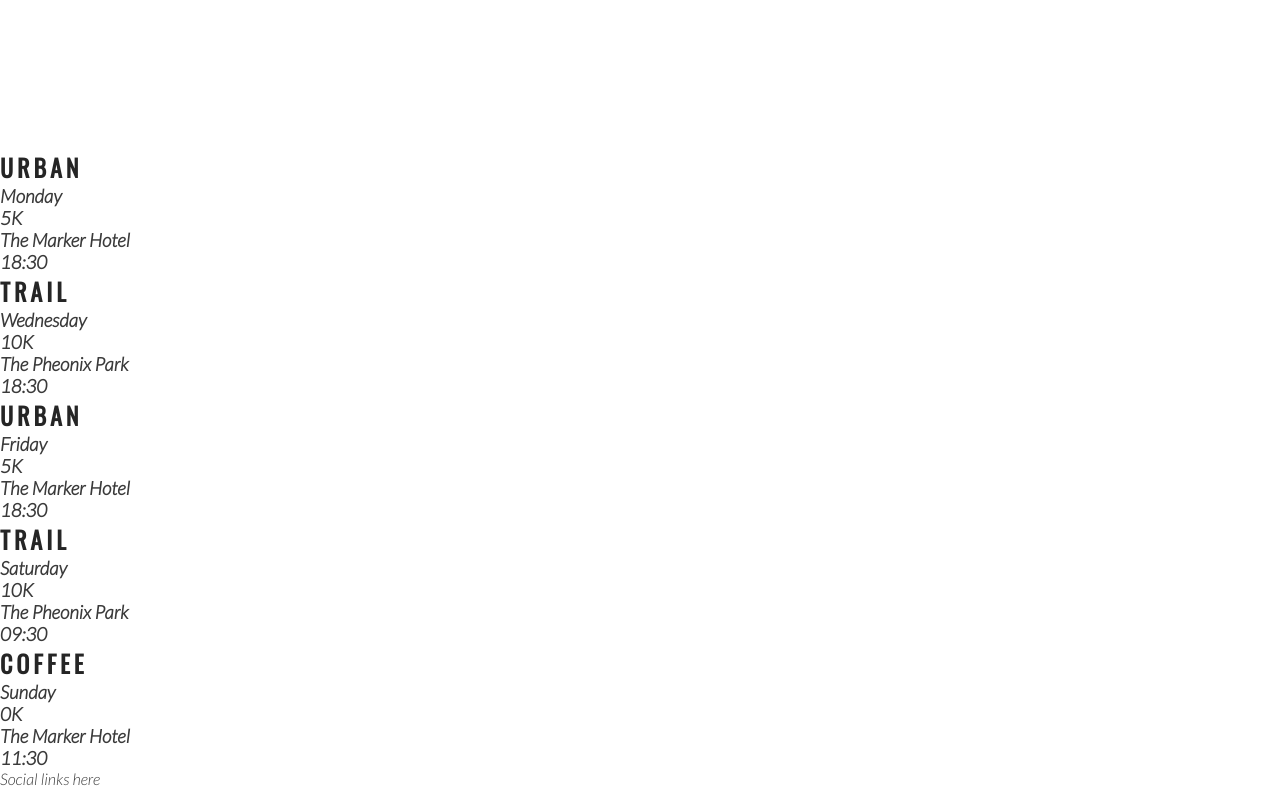
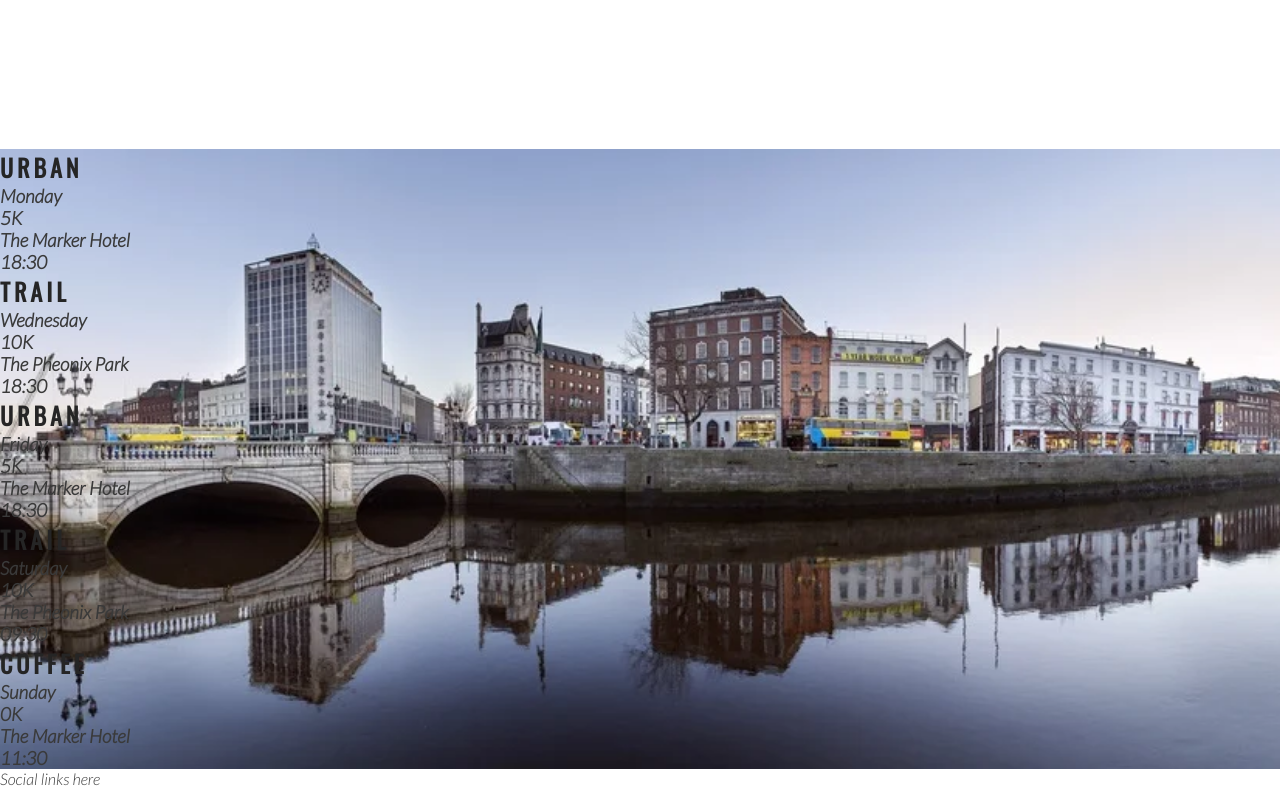
Before and after one commit to Antonyeaster/love-running, a plain HTML site: page index.html in a window 1280 px wide. Shown: the part 1146-1934 px from the top of the page. Drawn offline with nearby package versions, Linux system fonts and the light colour scheme.

Commit message:
add background images to times section

```diff
--- a/assets/css/style.css
+++ b/assets/css/style.css
@@ -188,3 +188,14 @@ hr {
     height: 100%;
     border-radius: 50%;
 }
+
+/* meet up times section */
+
+#times {
+    background-image: url('../images/dublin-city.webp');
+    background-repeat: no-repeat;
+    background-size: cover;
+    background-position: center;
+    width: 100%;
+    overflow: hidden;
+}
--- a/index.html
+++ b/index.html
@@ -79,7 +79,7 @@
             </div>
         </div>
     </section>
-    <section>
+    <section id="times">
         <div>
             <h2>Urban</h2>
             <h3>Monday</h3>
```
Also changed, not shown: assets/images/dublin-city.webp (added).
